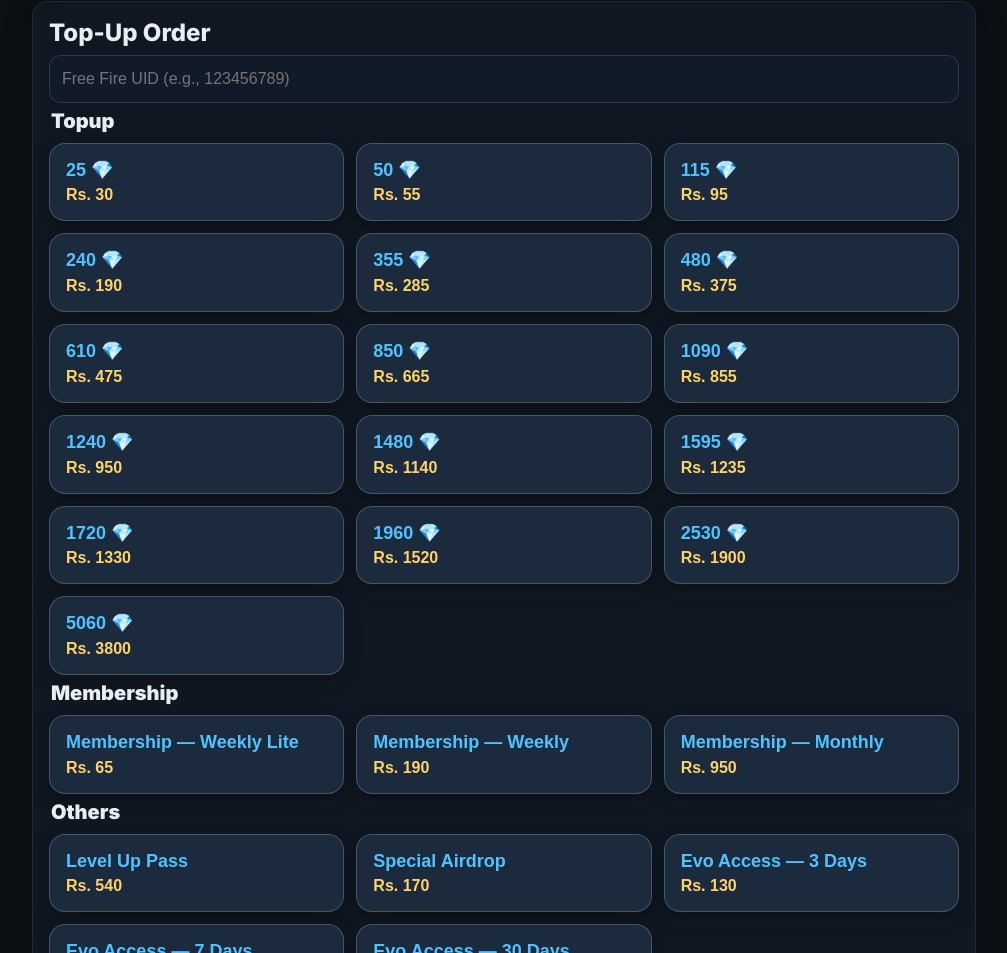
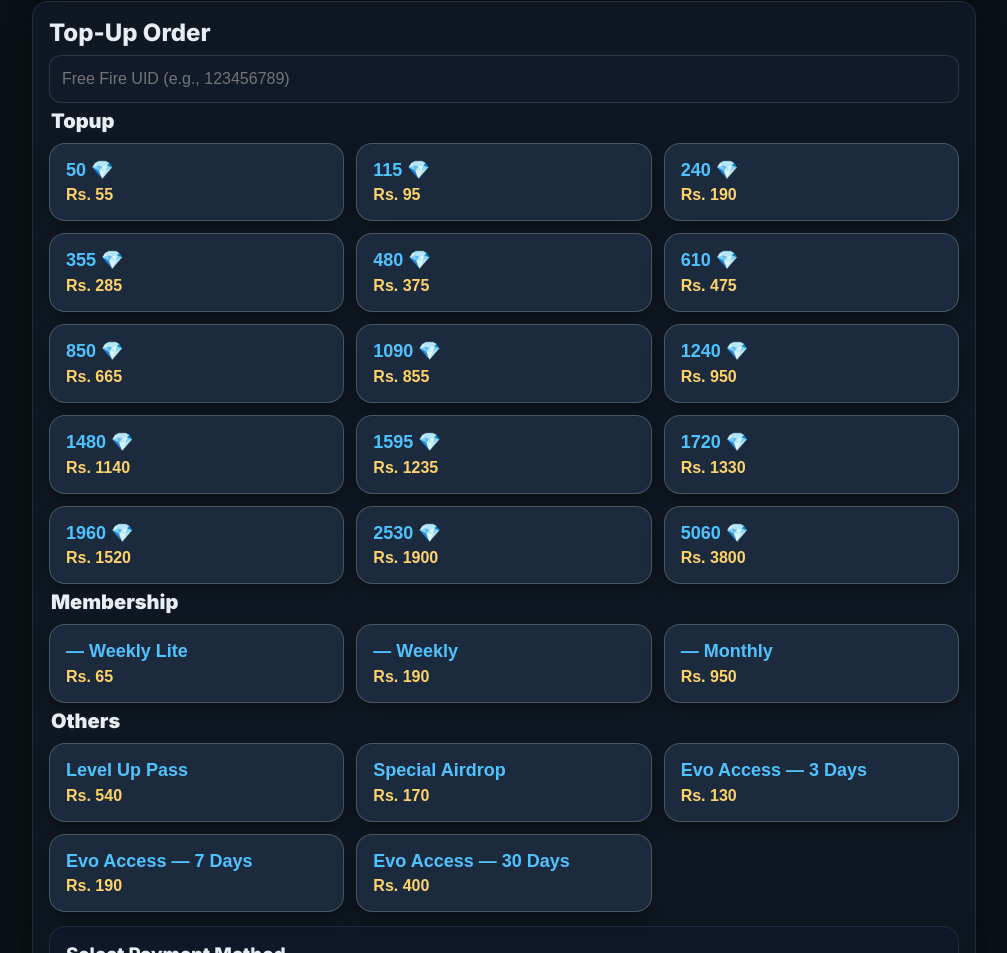
Before and after one commit to samirmijar/samirmijar.github.io, a plain HTML site: page freefire.html in a window 1280 px wide. Shown: the part 763-1716 px from the top of the page, without its empty margins (136-1143 px from the left). Drawn offline with Linux system fonts and the light colour scheme.

Commit message:
Update freefire.html

```diff
--- a/freefire.html
+++ b/freefire.html
@@ -220,17 +220,17 @@
 /* ===== Package data by section ===== */
 const data = {
   topup: [
-    {name:"25 💎",   price:"Rs. 30"}, {name:"50 💎",   price:"Rs. 55"}, {name:"115 💎",  price:"Rs. 95"},
+ {name:"50 💎",   price:"Rs. 55"}, {name:"115 💎",  price:"Rs. 95"},
     {name:"240 💎",  price:"Rs. 190"}, {name:"355 💎",  price:"Rs. 285"}, {name:"480 💎",  price:"Rs. 375"},
     {name:"610 💎",  price:"Rs. 475"}, {name:"850 💎",  price:"Rs. 665"}, {name:"1090 💎", price:"Rs. 855"},
     {name:"1240 💎", price:"Rs. 950"}, {name:"1480 💎", price:"Rs. 1140"}, {name:"1595 💎", price:"Rs. 1235"},
     {name:"1720 💎", price:"Rs. 1330"}, {name:"1960 💎", price:"Rs. 1520"}, {name:"2530 💎", price:"Rs. 1900"},
-    {name:"5060 💎", price:"Rs. 3800"}
+{name:"5060 💎", price:"Rs. 3800"}
   ],
   membership: [
-    {name:"Membership — Weekly Lite", price:"Rs. 65"},
-    {name:"Membership — Weekly",      price:"Rs. 190"},
-    {name:"Membership — Monthly",     price:"Rs. 950"}
+    {name:"— Weekly Lite", price:"Rs. 65"},
+    {name:"— Weekly",      price:"Rs. 190"},
+    {name:"— Monthly",     price:"Rs. 950"}
   ],
   others: [
     {name:"Level Up Pass",            price:"Rs. 540"},
```
